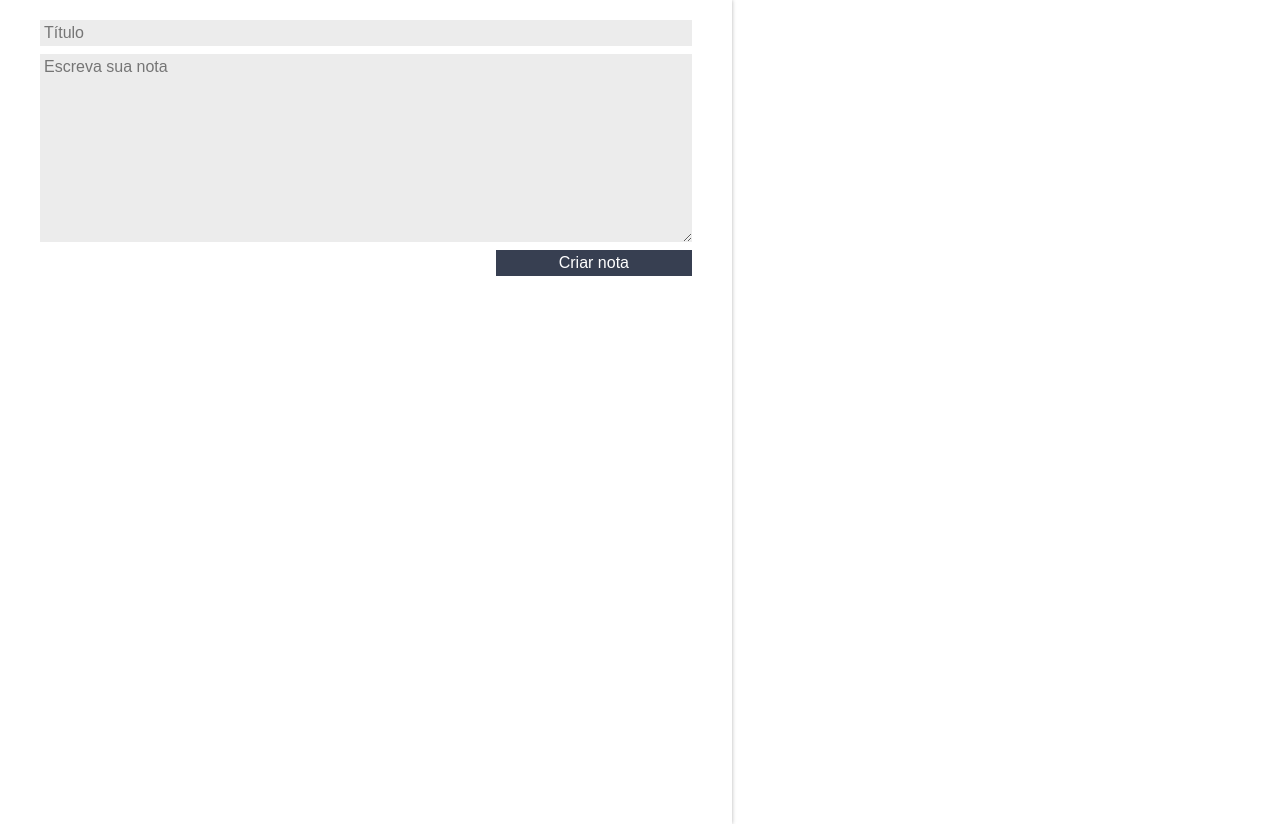
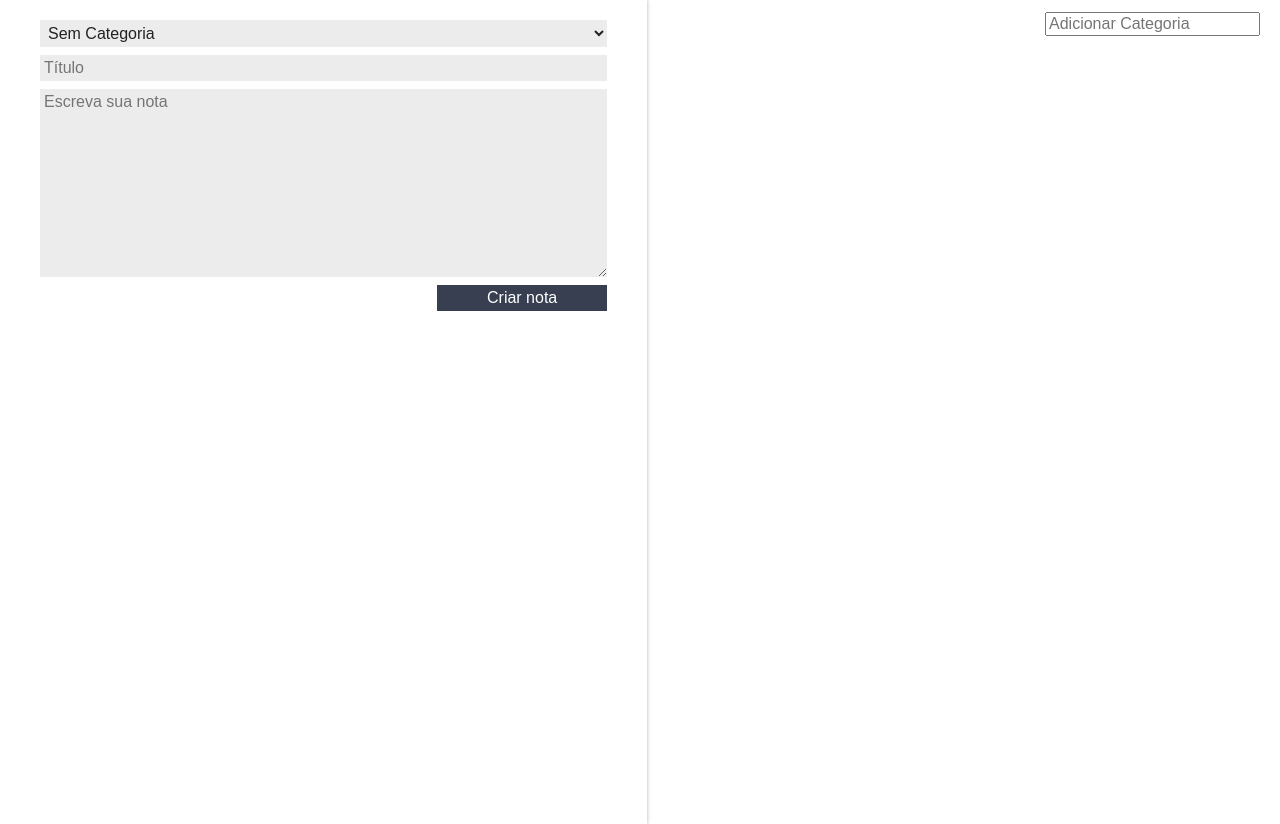
Before and after one commit to RaphaelF/Trilha-React, a React (Create React App) app in the folder react1/ceep/: page / in a window 1280 px wide. Built offline with nearby package versions, Linux system fonts and the light colour scheme.

Commit message:
Update
Criada lista de categorias
Criado campo de listagem de categorias
Modificada função de  criar Card para comportar a informação de categoria

```diff
--- a/react1/ceep/src/App.jsx
+++ b/react1/ceep/src/App.jsx
@@ -2,6 +2,7 @@
 
 import ListaDeNotas from "./components/ListaDeNotas";
 import FormularioCadastro from "./components/FormularioCadastro";
+import ListaDeCategorias from "./components/ListaDeCategorias";
 
 import "./assets/App.css";
 import "./assets/index.css";
@@ -12,14 +13,20 @@
 
     this.state = {
       notas: [],
+      categorias: [],
     };
   }
-  criarNota(titulo, texto) {
-    const novaNota = { titulo, texto };
+  criarNota(titulo, texto, categoria) {
+    const novaNota = { titulo, texto, categoria };
     const novoArrayDeNotas = [...this.state.notas, novaNota];
     const novoEstado = {
       notas: novoArrayDeNotas,
     };
+    this.setState(novoEstado);
+  }
+  adicionarCategoria(nomeCategoria) {
+    const novoArrayCategorias = [...this.state.categorias, nomeCategoria];
+    const novoEstado = { ...this.state, categorias: novoArrayCategorias };
     this.setState(novoEstado);
   }
   deletarNota(index) {
@@ -31,11 +38,20 @@
   render() {
     return (
       <section className="conteudo">
-        <FormularioCadastro criarNota={this.criarNota.bind(this)} />
-        <ListaDeNotas
-          apagarNota={this.deletarNota.bind(this)}
-          notas={this.state.notas}
+        <FormularioCadastro
+          categorias={this.state.categorias}
+          criarNota={this.criarNota.bind(this)}
         />
+        <main className="conteudo-principal">
+          <ListaDeCategorias
+            adicionarCategoria={this.adicionarCategoria.bind(this)}
+            categorias={this.state.categorias}
+          />
+          <ListaDeNotas
+            apagarNota={this.deletarNota.bind(this)}
+            notas={this.state.notas}
+          />
+        </main>
       </section>
     );
   }
--- a/react1/ceep/src/assets/App.css
+++ b/react1/ceep/src/assets/App.css
@@ -1,5 +1,9 @@
 .conteudo {
   display: flex;
+}
+
+.conteudo-principal {
+  flex-grow: 3;
 }
 
 :root {
--- a/react1/ceep/src/components/CardNota/CardNota.jsx
+++ b/react1/ceep/src/components/CardNota/CardNota.jsx
@@ -13,6 +13,7 @@
         <header className="card-nota_cabecalho">
           <h3 className="card-nota_titulo">{this.props.titulo}</h3>
           <DeleteSVG onClick={this.apagar.bind(this)} />
+          <h4>{this.props.categoria}</h4>
         </header>
         <p className="card-nota_texto">{this.props.texto}</p>
       </section>
--- a/react1/ceep/src/components/FormularioCadastro/FormularioCadastro.jsx
+++ b/react1/ceep/src/components/FormularioCadastro/FormularioCadastro.jsx
@@ -6,6 +6,12 @@
     super(props);
     this.titulo = "";
     this.texto = "";
+    this.categoria = "Sem Categoria";
+  }
+
+  _handleMudancaCategoria(evento) {
+    evento.stopPropagation();
+    this.categoria = evento.target.value;
   }
   _handleMudançaTitulo(evento) {
     evento.stopPropagation();
@@ -19,12 +25,21 @@
   _criarNota(evento) {
     evento.preventDefault();
     evento.stopPropagation();
-    this.props.criarNota(this.titulo, this.texto);
+    this.props.criarNota(this.titulo, this.texto, this.categoria);
   }
 
   render() {
     return (
       <form className="form-cadastro" onSubmit={this._criarNota.bind(this)}>
+        <select
+          className="form-cadastro_input"
+          onChange={this._handleMudancaCategoria.bind(this)}
+        >
+          <option> Sem Categoria</option>
+          {this.props.categorias.map((categoria) => {
+            return <option>{categoria}</option>;
+          })}
+        </select>
         <input
           type="text"
           placeholder="Título"
--- /dev/null
+++ b/react1/ceep/src/components/ListaDeCategorias/ListaDeCategorias.jsx
@@ -0,0 +1,39 @@
+import React, { Component } from "react";
+import "./estilos.css";
+
+class ListaDeCategorias extends Component {
+  constructor(props) {
+    super(props);
+    this.state = {};
+  }
+
+  _handleEventoInput(e) {
+    if (e.key === "Enter") {
+      let valorCategoria = e.target.value;
+      this.props.adicionarCategoria(valorCategoria);
+    }
+  }
+  render() {
+    return (
+      <section className="lista-categorias">
+        <ul className="lista-categorias_lista">
+          {this.props.categorias.map((categoria, index) => {
+            return (
+              <li key={index} className="lista-categorias_item">
+                {categoria}
+              </li>
+            );
+          })}
+        </ul>
+        <input
+          type="text"
+          className="lista-categorias_input"
+          placeholder="Adicionar Categoria"
+          onKeyUp={this._handleEventoInput.bind(this)}
+        />
+      </section>
+    );
+  }
+}
+
+export default ListaDeCategorias;
--- /dev/null
+++ b/react1/ceep/src/components/ListaDeCategorias/estilos.css
@@ -0,0 +1,21 @@
+.lista-categorias {
+  display: flex;
+  flex-direction: row;
+  margin-top: 12px;
+}
+.lista-categorias_lista {
+  flex: 1;
+  display: flex;
+  flex-direction: row;
+  justify-content: space-evenly;
+}
+.lista-categorias_item {
+  background-color: var(--secundaria);
+  color: white;
+  padding: 4px 8px;
+  border-radius: 10px;
+  font-family: Arial, Helvetica, sans-serif;
+}
+.lista-categorias_input {
+  margin-right: 20px;
+}
--- /dev/null
+++ b/react1/ceep/src/components/ListaDeCategorias/index.js
@@ -0,0 +1,3 @@
+import ListaDeCategorias from "./ListaDeCategorias";
+
+export default ListaDeCategorias;
--- a/react1/ceep/src/components/ListaDeNotas/ListaDeNotas.jsx
+++ b/react1/ceep/src/components/ListaDeNotas/ListaDeNotas.jsx
@@ -14,6 +14,7 @@
                 apagarNota={this.props.apagarNota}
                 titulo={nota.titulo}
                 texto={nota.texto}
+                categoria={nota.categoria}
               />
             </li>
           );
```
